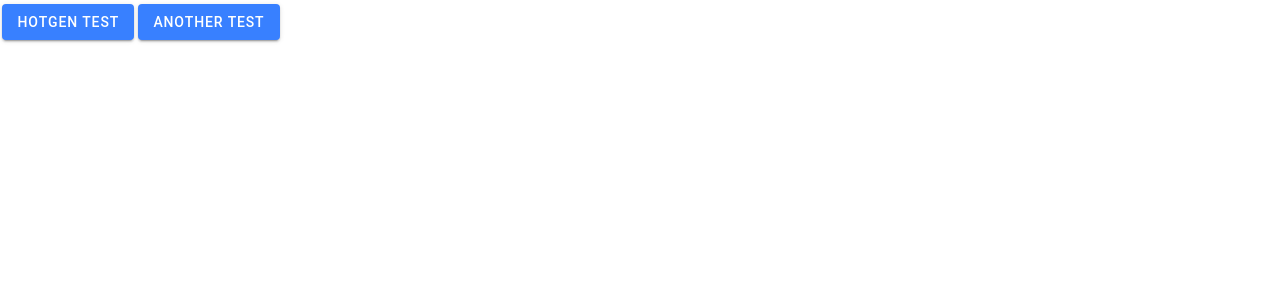
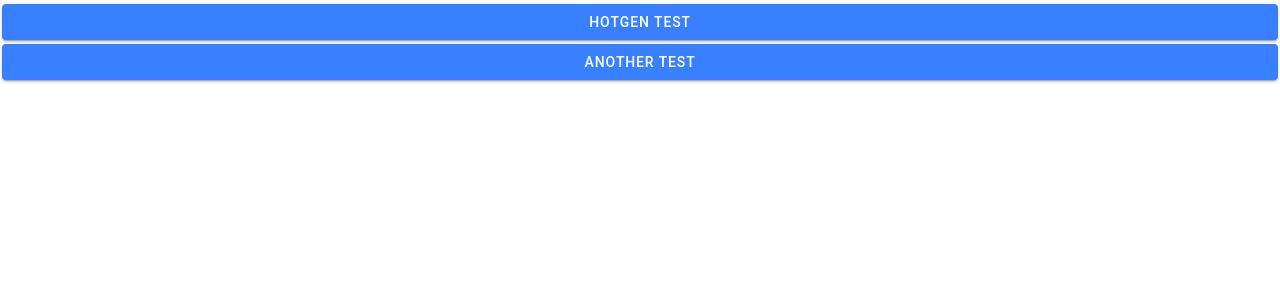
Before and after one commit to MI4People/CoVision, a React (Create React App) app in the folder covision-app/: page /testInstructionOverview in a window 1280 px wide. Shown: the top 300 px of the page. Built offline with nearby package versions, Linux system fonts and the light colour scheme; what @tensorflow/tfjs-converter would draw is missing.

Commit message:
updated styling

```diff
--- a/covision-app/src/pages/TestInstruction.css
+++ b/covision-app/src/pages/TestInstruction.css
@@ -31,6 +31,10 @@
   font-size: large;
   font-weight: 400;
 }
+.buttonPrev:disabled {
+  background-color: gray;
+  color: black;
+}
 .buttonNext {
   height: 20vw;
   width: 100%;
@@ -38,6 +42,10 @@
   color: grey;
   font-size: large;
   font-weight: 400;
+}
+.buttonNext:disabled {
+  background-color: gray;
+  color: black;
 }
 @media screen and (max-width: 960px) {
   .buttons {
--- a/covision-app/src/pages/TestInstructionOverview.tsx
+++ b/covision-app/src/pages/TestInstructionOverview.tsx
@@ -3,8 +3,16 @@ import { IonButton } from '@ionic/react';
 const TestInstructionOverview: React.FC = () => {
   return (
     <>
-      <IonButton href="/testInstruction/0">Hotgen Test</IonButton>
-      <IonButton href="/testInstruction/1">Another Test</IonButton>
+      <div>
+        <IonButton expand="block" href="/testInstruction/0">
+          Hotgen Test
+        </IonButton>
+      </div>
+      <div>
+        <IonButton expand="block" href="/testInstruction/1">
+          Another Test
+        </IonButton>
+      </div>
     </>
   );
 };
```
